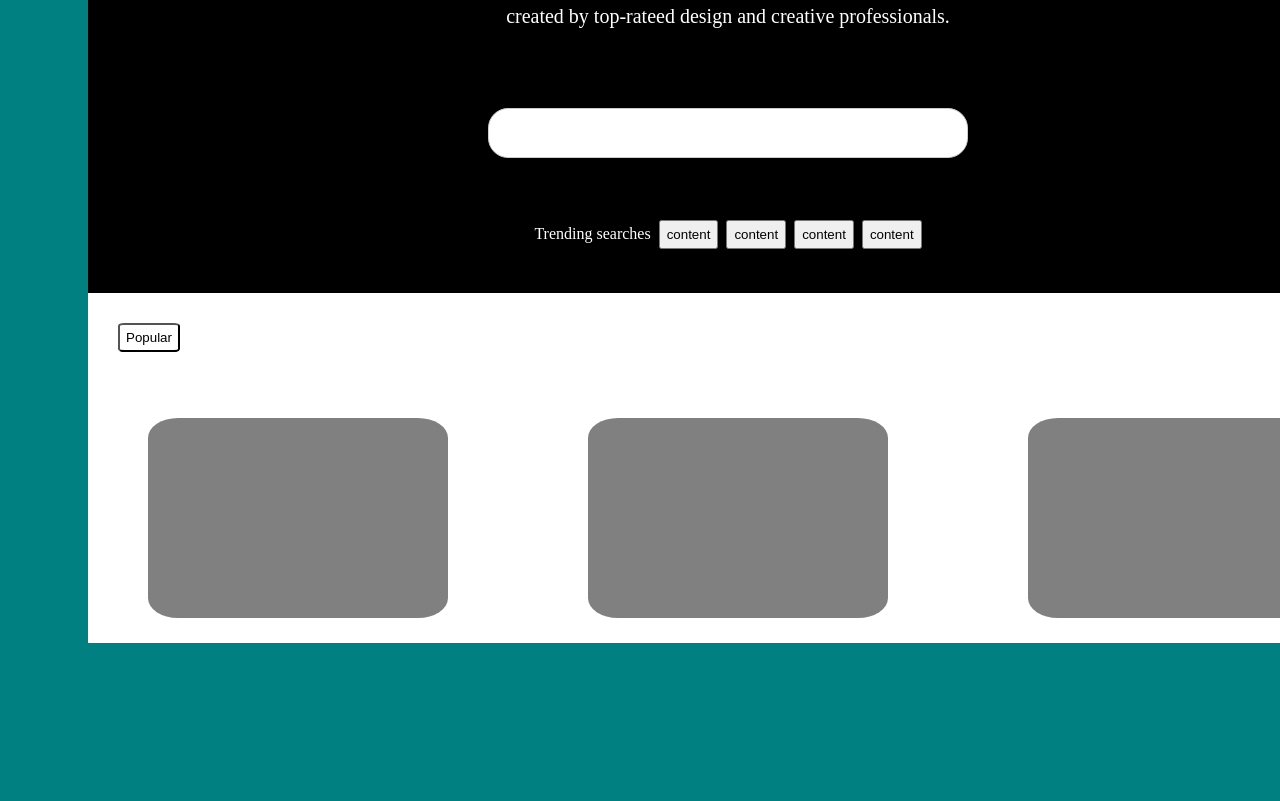
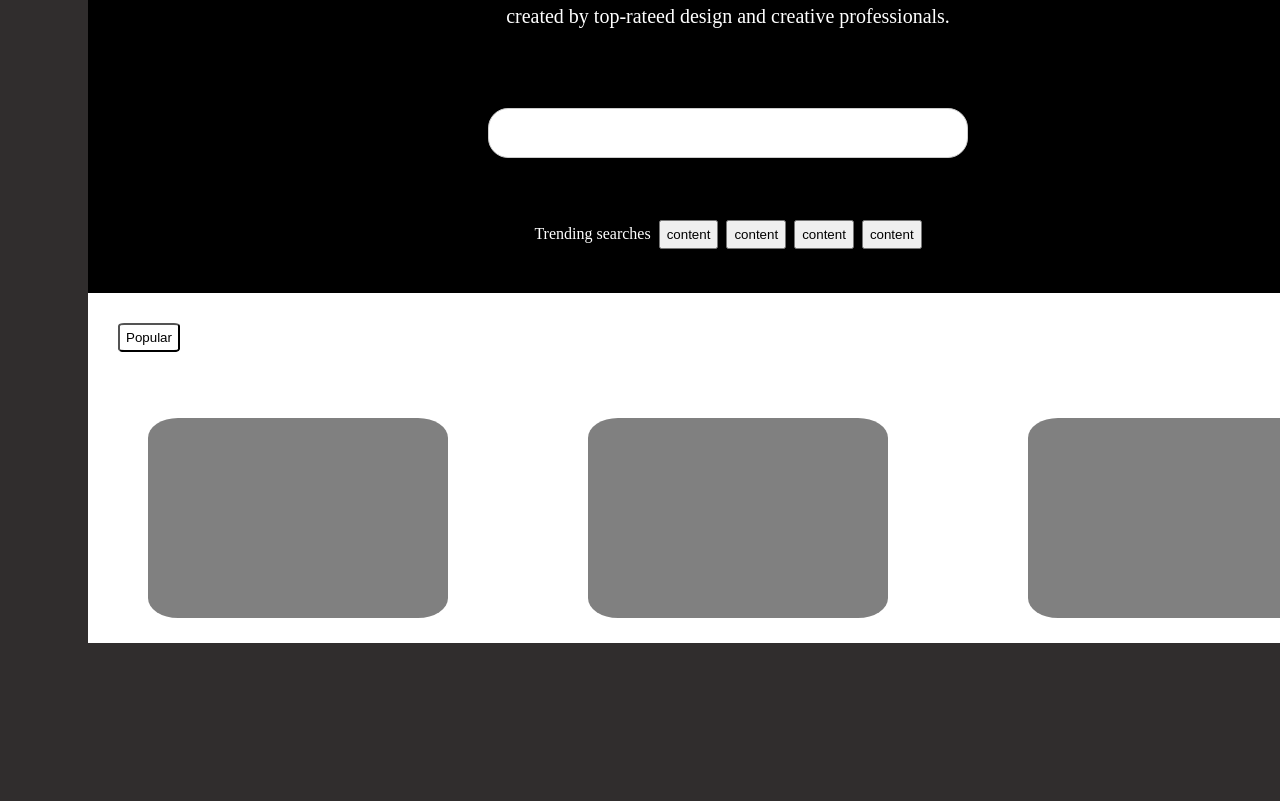
Before and after one commit to briantav999/flexbox-lab, a plain HTML site: page index.html in a window 1280 px wide. Shown: the part 215-1016 px from the top of the page. Drawn offline with Linux system fonts and the light colour scheme.

Commit message:
Initial commit

```diff
--- a/style.css
+++ b/style.css
@@ -3,7 +3,7 @@
 }
 body {
     display: grid;
-    background: teal;
+    background: rgb(48, 45, 45);
     grid-template-columns: repeat(20, 80px);
     grid-template-rows: repeat(20, 50px);
 }
```
